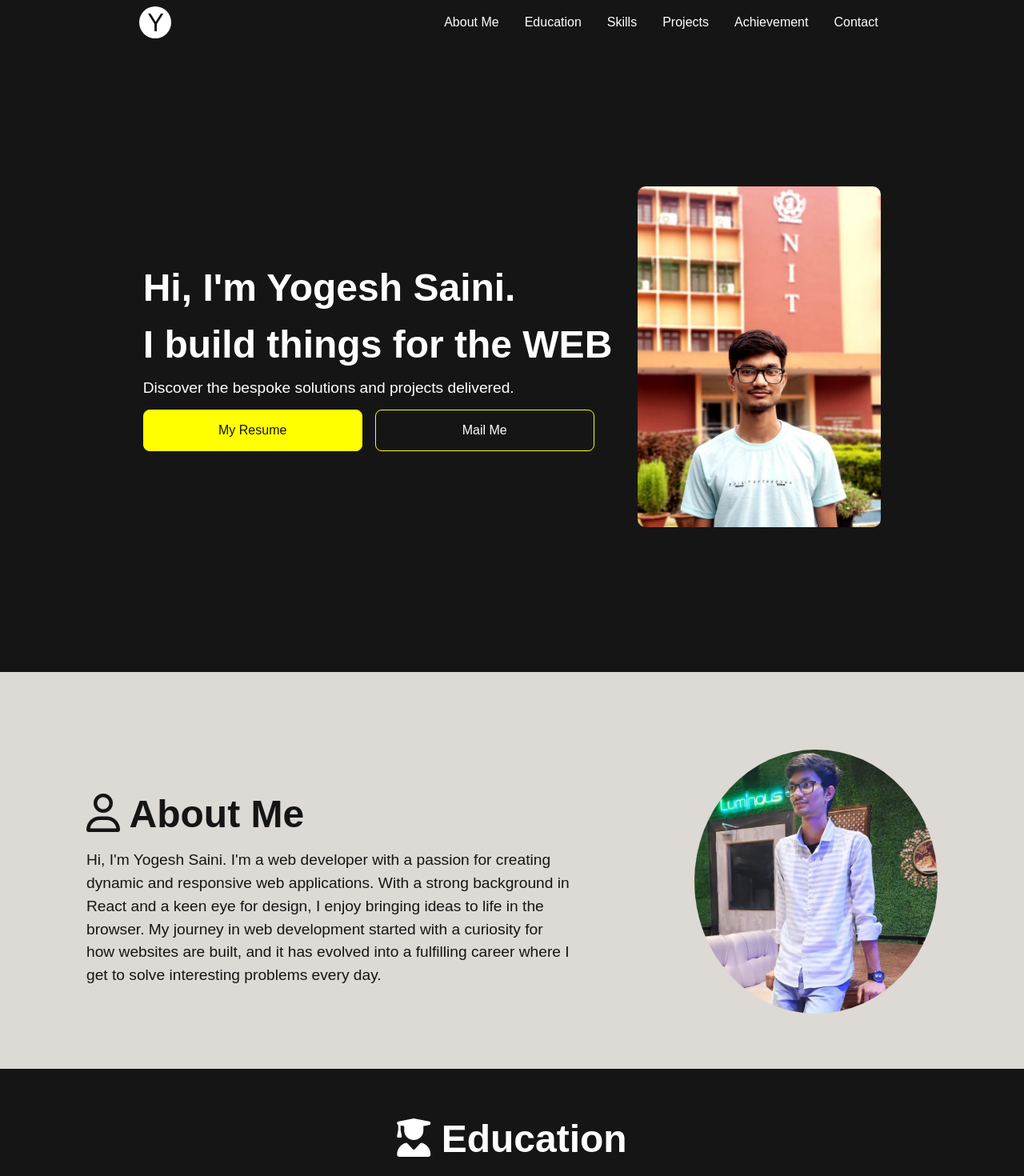
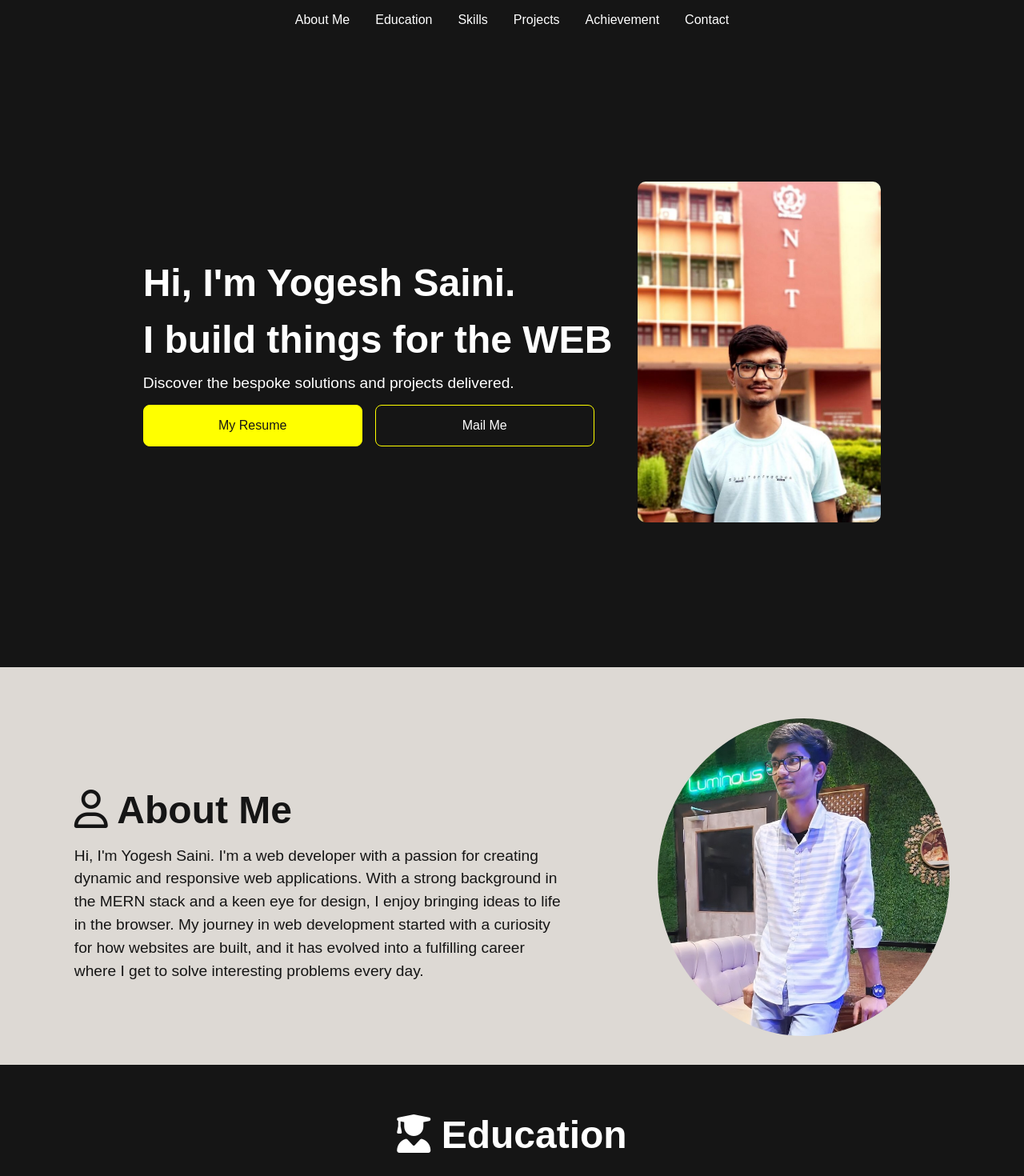
Before and after one commit to Saini-Yogesh/Portfolio, a React (Create React App) app: page / in a window 1280 px wide. Shown: the top 1470 px of the page at 80% size. Built offline with nearby package versions, Linux system fonts and the light colour scheme.

Commit message:
updatinf and changing some styling

```diff
--- a/src/components/About/AboutMe.js
+++ b/src/components/About/AboutMe.js
@@ -13,11 +13,11 @@ const AboutMe = () => {
           <p>
             Hi, I'm Yogesh Saini. I'm a web developer with a passion for
             creating dynamic and responsive web applications. With a strong
-            background in React and a keen eye for design, I enjoy bringing
-            ideas to life in the browser. My journey in web development started
-            with a curiosity for how websites are built, and it has evolved into
-            a fulfilling career where I get to solve interesting problems every
-            day.
+            background in the MERN stack and a keen eye for design, I enjoy
+            bringing ideas to life in the browser. My journey in web development
+            started with a curiosity for how websites are built, and it has
+            evolved into a fulfilling career where I get to solve interesting
+            problems every day.
           </p>
         </div>
         <div className="about-image">
--- a/src/components/About/AboutMeCSS.css
+++ b/src/components/About/AboutMeCSS.css
@@ -21,7 +21,7 @@
 }
 
 .about-image {
-  max-width: 25%;
+  max-width: 30%;
 }
 
 .about-image img {
@@ -30,15 +30,18 @@
   background-size: contain;
 }
 
-@media (max-width: 768px) {
+@media (max-width: 930px) {
   .about-section {
     flex-direction: column;
     text-align: center;
   }
 
-  .about-content,
+  .about-content {
+    max-width: 100%;
+  }
+
   .about-image {
-    max-width: 100%;
+    max-width: 70%;
   }
 
   .about-image {
--- a/src/components/Contact/Contact.js
+++ b/src/components/Contact/Contact.js
@@ -1,17 +1,11 @@
 import React from "react";
 import "./ContactCSS.css";
-import footeLogo from "../logo.png";
 
 const Contact = () => {
   return (
     <>
       <div id="Contact" className="footer">
         <div className="footer-content">
-          <div className="footer-logo">
-            <a href="/Portfolio">
-              <img src={footeLogo} alt="Logo" className="logo" />
-            </a>
-          </div>
           <div className="footer-icons">
             <a
               href="https://www.linkedin.com/in/yogesh-saini-203153265/"
--- a/src/components/Contact/ContactCSS.css
+++ b/src/components/Contact/ContactCSS.css
@@ -2,23 +2,13 @@
   background-color: #151515;
   color: white;
   padding: 2rem 10% 1rem 10%;
+  text-align: center;
 }
 
 .footer-content {
   display: flex;
-  justify-content: space-between;
+  justify-content: center;
   align-items: center;
-}
-
-.footer-logo,
-.logo {
-  display: flex;
-  align-items: center;
-  justify-content: center;
-  width: 15vmin;
-  height: 15vmin;
-  border-radius: 50%;
-  background-size: contain;
 }
 
 .footer-icons {
@@ -38,31 +28,10 @@
 
 .footer-border {
   margin: 2rem auto;
-  width: 85%;
   border-top: 2px solid #888;
 }
 
 .footer-text {
-  text-align: left;
   font-size: 1rem;
   padding-top: 3vmin;
 }
-
-/* Responsive Styling */
-@media (max-width: 768px) {
-  .footer-content {
-    justify-content: center;
-  }
-
-  .footer-logo {
-    display: none;
-  }
-
-  .footer-icons {
-    justify-content: center;
-  }
-
-  .footer-text {
-    text-align: center;
-  }
-}
--- a/src/components/Education/Education.js
+++ b/src/components/Education/Education.js
@@ -23,7 +23,7 @@ const Education = () => {
         <div className="education-item">
           <div className="education-row">
             <span className="institute">Cleared JEE Main</span>
-            <span className="location">Siker,India</span>
+            <span className="location">Sikar,India</span>
           </div>
           <div className="education-row">
             <span className="degree">Admission at NIT Rourkela</span>
--- a/src/components/HeroSection/HeroSection.js
+++ b/src/components/HeroSection/HeroSection.js
@@ -11,7 +11,7 @@ const HeroSection = () => {
         <p>Discover the bespoke solutions and projects delivered.</p>
         <div className="hero-buttons">
           <a
-            href="https://drive.google.com/file/d/1_gyyTh6vzfN1aI6D-HsTZ95w0wwFS4L1/view?usp=sharing"
+            href="https://drive.google.com/file/d/1ykOkYRiIREY9XaVTArrwT1o2fT2ch9Kz/view?usp=sharing"
             target="_blank"
             rel="noopener noreferrer"
             className="join-button"
--- a/src/components/HeroSection/HeroSectionCSS.css
+++ b/src/components/HeroSection/HeroSectionCSS.css
@@ -54,7 +54,7 @@
   border-radius: 10px;
 }
 
-@media (max-width: 768px) {
+@media (max-width: 930px) {
   .hero-section {
     flex-direction: column;
     text-align: center;
--- a/src/components/Navbar/Navbar.js
+++ b/src/components/Navbar/Navbar.js
@@ -1,29 +1,58 @@
-import React from "react";
+import React, { useState, useRef, useEffect } from "react";
 import "./NavbarCSS.css";
-import { useState } from "react";
-import logo from "../logo.png";
 
 const Navbar = () => {
   const [menuOpen, setMenuOpen] = useState(false);
+  const menuRef = useRef(null);
 
   const handleMenuToggle = () => {
     setMenuOpen(!menuOpen);
   };
+
+  const handleLinkClick = () => {
+    setMenuOpen(false);
+  };
+
+  useEffect(() => {
+    // Function to close the menu if clicking outside of it
+    const handleClickOutside = (event) => {
+      if (menuRef.current && !menuRef.current.contains(event.target)) {
+        setMenuOpen(false);
+      }
+    };
+    // Bind the event listener
+    document.addEventListener("mousedown", handleClickOutside);
+    return () => {
+      // Unbind the event listener on cleanup
+      document.removeEventListener("mousedown", handleClickOutside);
+    };
+  }, []);
+
   return (
     <>
       <nav className="navbar">
-        <div className="navbar-logo">
-          <a href="/Portfolio">
-            <img src={logo} alt="Logo" className="logo" />
+        <div
+          className={`navbar-links ${menuOpen ? "active" : ""}`}
+          ref={menuRef}
+        >
+          <a href="#AboutMe" onClick={handleLinkClick}>
+            About Me
           </a>
-        </div>
-        <div className={`navbar-links ${menuOpen ? "active" : ""}`}>
-          <a href="#AboutMe">About Me</a>
-          <a href="#Education">Education</a>
-          <a href="#Skills">Skills</a>
-          <a href="#Projects">Projects</a>
-          <a href="#Achievement">Achievement</a>
-          <a href="#Contact">Contact</a>
+          <a href="#Education" onClick={handleLinkClick}>
+            Education
+          </a>
+          <a href="#Skills" onClick={handleLinkClick}>
+            Skills
+          </a>
+          <a href="#Projects" onClick={handleLinkClick}>
+            Projects
+          </a>
+          <a href="#Achievement" onClick={handleLinkClick}>
+            Achievement
+          </a>
+          <a href="#Contact" onClick={handleLinkClick}>
+            Contact
+          </a>
         </div>
         <div className="navbar-menu-icon" onClick={handleMenuToggle}>
           ☰
--- a/src/components/Navbar/NavbarCSS.css
+++ b/src/components/Navbar/NavbarCSS.css
@@ -6,14 +6,6 @@
   padding: 0.5rem;
   position: sticky;
   top: 0;
-}
-
-.navbar-logo,
-.logo {
-  width: 40px;
-  height: 40px;
-  border-radius: 50%;
-  background-size: contain;
 }
 
 .navbar-links {
@@ -32,6 +24,7 @@
   background-color: #005e66;
   color: #ffffff;
   border-radius: 4px;
+  box-shadow: 0px 4px 8px rgb(251, 250, 250, 0.2);
 }
 
 .navbar-menu-icon {
@@ -46,7 +39,7 @@
   color: #005e66;
 }
 
-@media (max-width: 768px) {
+@media (max-width: 800px) {
   .navbar-links {
     display: none;
     flex-direction: column;
@@ -61,6 +54,12 @@
   }
 
   .navbar-menu-icon {
-    display: block;
+    display: flex;
+    height: 50px;
+    width: 50px;
+    border-radius: 1vmin;
+    justify-content: center;
+    align-items: center;
+    box-shadow: 0px 4px 8px rgb(251, 250, 250, 0.5);
   }
 }
--- a/src/components/Project/ProjectItemCSS.css
+++ b/src/components/Project/ProjectItemCSS.css
@@ -84,3 +84,10 @@
   border-style: solid;
   border-color: #333 transparent transparent transparent;
 }
+
+@media (max-width: 900px) {
+  .project-item {
+    margin: 1rem 0px;
+    width: 100%;
+  }
+}
--- a/src/components/Skills/SkillsCSS.css
+++ b/src/components/Skills/SkillsCSS.css
@@ -47,14 +47,20 @@
 }
 
 /* Responsive Styling */
-@media (max-width: 768px) {
+@media (max-width: 1200px) {
+  .skill-item {
+    width: 42%;
+  }
+}
+
+@media (max-width: 800px) {
   .skills-container {
     flex-direction: column;
     align-items: center;
   }
 
   .skill-item {
-    width: 80%;
+    width: 95%;
   }
 
   .skill-content h3 {
```
Also changed, not shown: src/components/logo.png (deleted), 15 other files (tests, documents, lock files or other folders).
